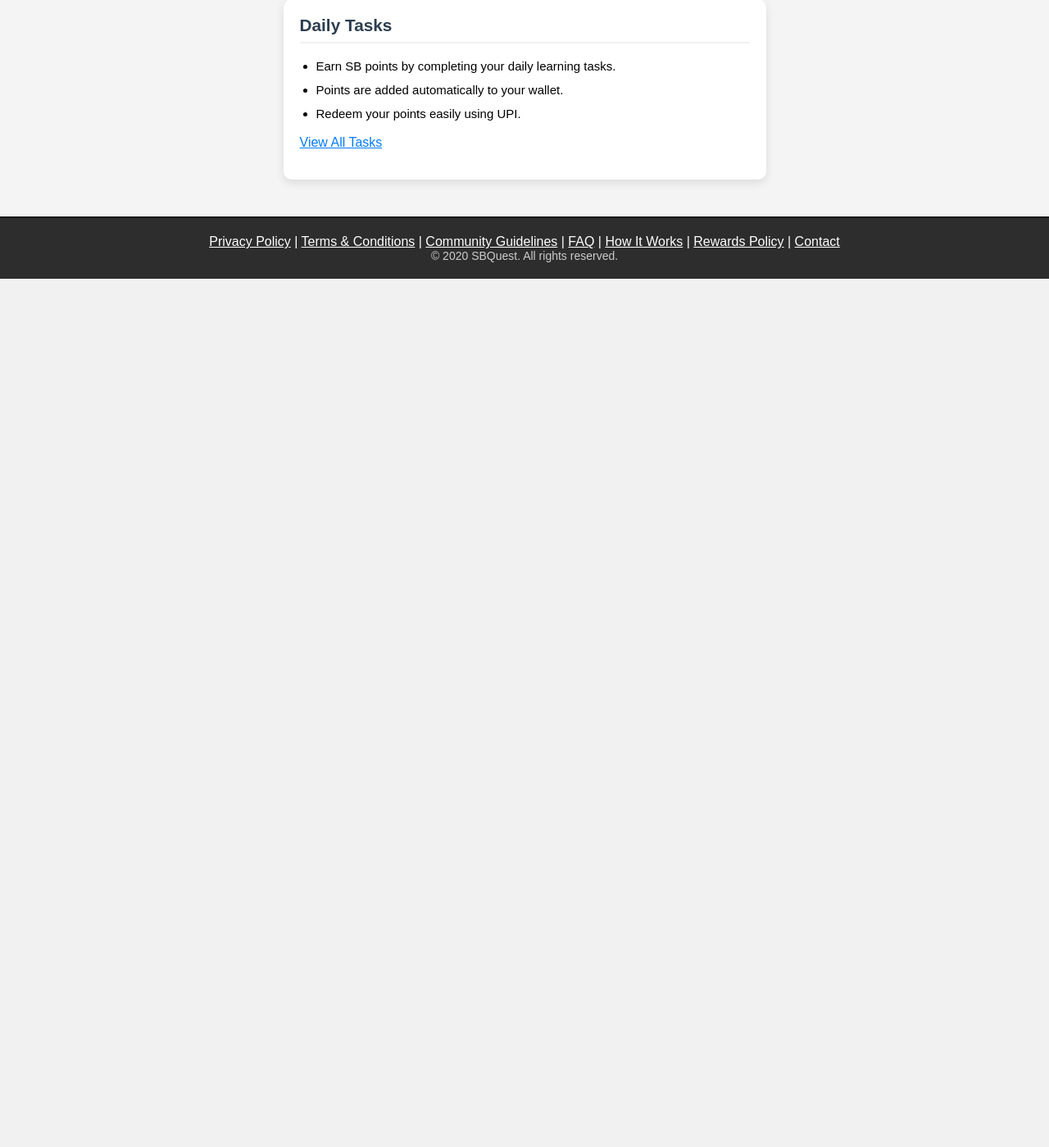
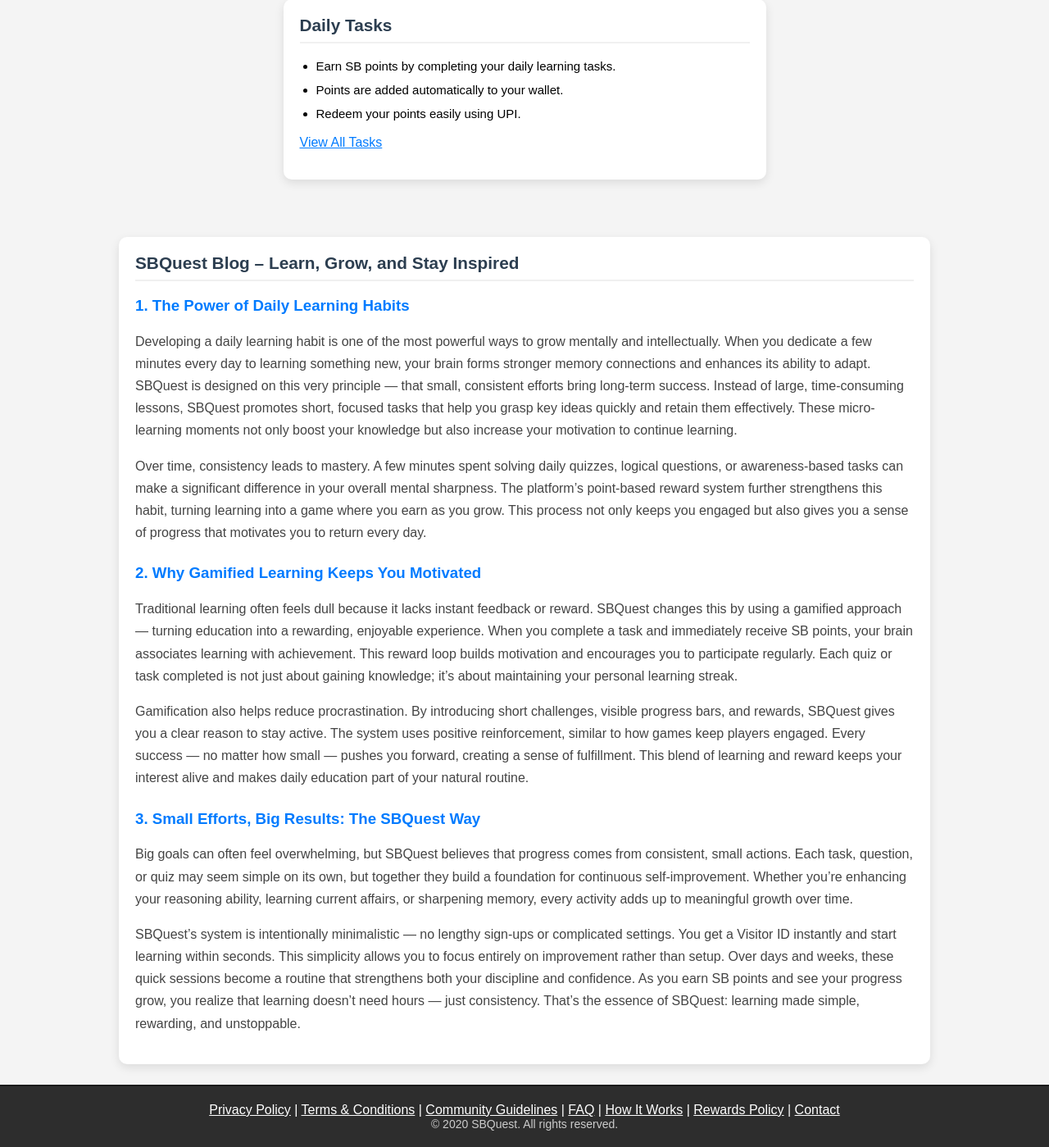
Before and after one commit to Abdulasees/sbquest, a Django app: template templates/base_public.html in a window 1280 px wide. Shown: the part 825-2224 px from the top of the page at 82% size. Before the commit the page ends 1165 px from the top, so only its background shows below. Run offline with Django 5.2, Linux system fonts and the light colour scheme; the template is opened without the code that fills it: most values are stand-ins (such as "Sample title", 1, 10 or a date in 2020).

Commit message:
Add blog/articles section to homepage

```diff
--- a/templates/base_public.html
+++ b/templates/base_public.html
@@ -183,6 +183,41 @@
   </div>
 </div>
 
+<div class="box" style="width:90%;max-width:950px;margin:25px auto;">
+  <h2>SBQuest Blog – Learn, Grow, and Stay Inspired</h2>
+
+  <article style="margin-bottom:25px;">
+    <h3 style="color:#007bff;">1. The Power of Daily Learning Habits</h3>
+    <p style="font-size:16px;line-height:1.7;color:#444;">
+      Developing a daily learning habit is one of the most powerful ways to grow mentally and intellectually. When you dedicate a few minutes every day to learning something new, your brain forms stronger memory connections and enhances its ability to adapt. SBQuest is designed on this very principle — that small, consistent efforts bring long-term success. Instead of large, time-consuming lessons, SBQuest promotes short, focused tasks that help you grasp key ideas quickly and retain them effectively. These micro-learning moments not only boost your knowledge but also increase your motivation to continue learning.
+    </p>
+    <p style="font-size:16px;line-height:1.7;color:#444;">
+      Over time, consistency leads to mastery. A few minutes spent solving daily quizzes, logical questions, or awareness-based tasks can make a significant difference in your overall mental sharpness. The platform’s point-based reward system further strengthens this habit, turning learning into a game where you earn as you grow. This process not only keeps you engaged but also gives you a sense of progress that motivates you to return every day.
+    </p>
+  </article>
+
+  <article style="margin-bottom:25px;">
+    <h3 style="color:#007bff;">2. Why Gamified Learning Keeps You Motivated</h3>
+    <p style="font-size:16px;line-height:1.7;color:#444;">
+      Traditional learning often feels dull because it lacks instant feedback or reward. SBQuest changes this by using a gamified approach — turning education into a rewarding, enjoyable experience. When you complete a task and immediately receive SB points, your brain associates learning with achievement. This reward loop builds motivation and encourages you to participate regularly. Each quiz or task completed is not just about gaining knowledge; it’s about maintaining your personal learning streak.
+    </p>
+    <p style="font-size:16px;line-height:1.7;color:#444;">
+      Gamification also helps reduce procrastination. By introducing short challenges, visible progress bars, and rewards, SBQuest gives you a clear reason to stay active. The system uses positive reinforcement, similar to how games keep players engaged. Every success — no matter how small — pushes you forward, creating a sense of fulfillment. This blend of learning and reward keeps your interest alive and makes daily education part of your natural routine.
+    </p>
+  </article>
+
+  <article>
+    <h3 style="color:#007bff;">3. Small Efforts, Big Results: The SBQuest Way</h3>
+    <p style="font-size:16px;line-height:1.7;color:#444;">
+      Big goals can often feel overwhelming, but SBQuest believes that progress comes from consistent, small actions. Each task, question, or quiz may seem simple on its own, but together they build a foundation for continuous self-improvement. Whether you’re enhancing your reasoning ability, learning current affairs, or sharpening memory, every activity adds up to meaningful growth over time.
+    </p>
+    <p style="font-size:16px;line-height:1.7;color:#444;">
+      SBQuest’s system is intentionally minimalistic — no lengthy sign-ups or complicated settings. You get a Visitor ID instantly and start learning within seconds. This simplicity allows you to focus entirely on improvement rather than setup. Over days and weeks, these quick sessions become a routine that strengthens both your discipline and confidence. As you earn SB points and see your progress grow, you realize that learning doesn’t need hours — just consistency. That’s the essence of SBQuest: learning made simple, rewarding, and unstoppable.
+    </p>
+  </article>
+</div>
+
+
 <footer>
     <div class="footer-links">
         <a href="/privacy-policy/" style="color:#fff; text-decoration:underline;">Privacy Policy</a> |
```
